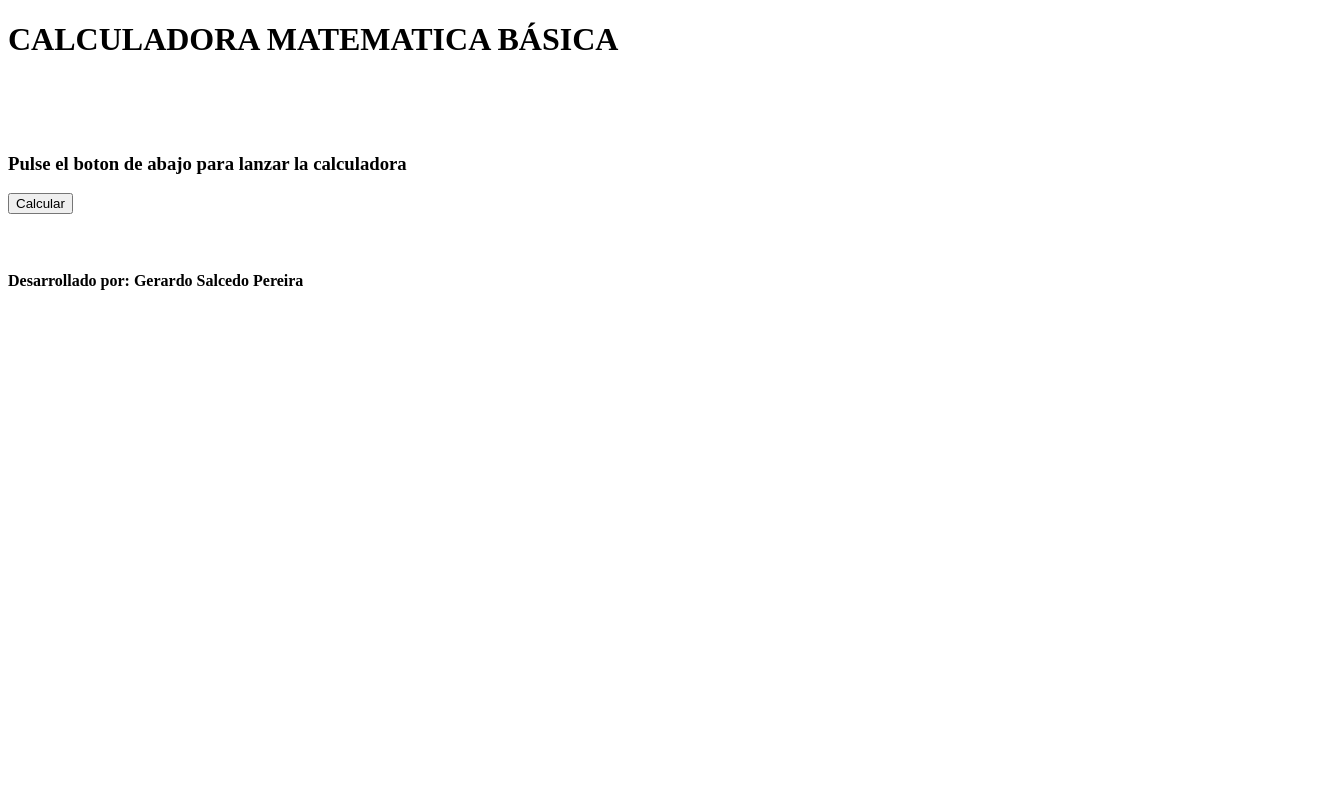
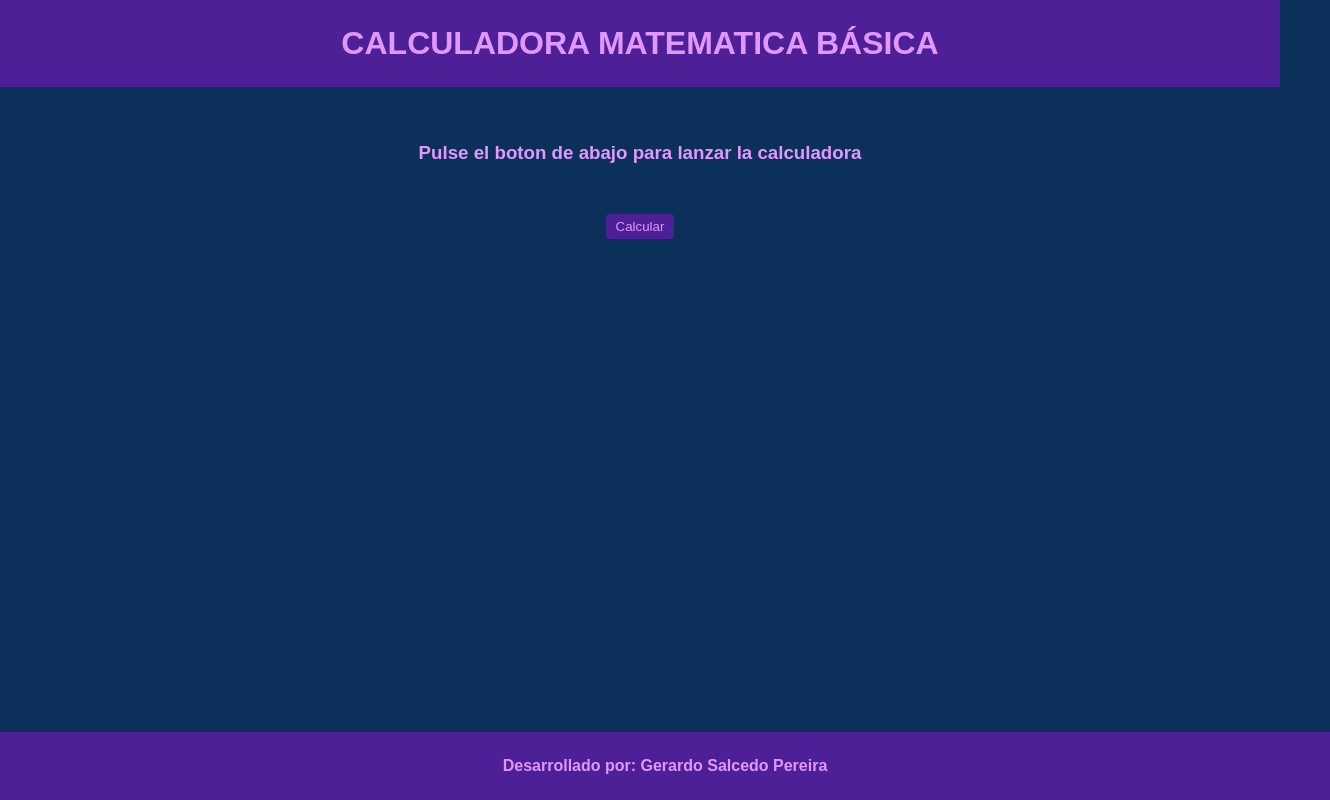
Before and after one commit to Ing-salcedo/CalculadoraJS, a plain HTML site: page Index.html in a window 1280 px wide. Shown: the whole page, 1330 px wide, since content can reach past the window. Drawn offline with Linux system fonts and the light colour scheme.

Commit message:
Style: Se agrega hoja de estilos

```diff
--- a/Index.html
+++ b/Index.html
@@ -4,13 +4,16 @@
     <meta charset="UTF-8">
     <meta name="viewport" content="width=device-width, initial-scale=1.0">
     <title>CALCULADORA</title>
+    <link rel="stylesheet" href="styles.css">
 </head>
 <body>
-    <h1>CALCULADORA MATEMATICA BÁSICA</h1>
-    <br><br><br>
-    <h3 id="respuesta">Pulse el boton de abajo para lanzar la calculadora</h3>
-    <button>Calcular</button>
-    <br><br><br>
+    <header>
+        <h1>CALCULADORA MATEMATICA BÁSICA</h1>
+    </header>
+    <section id="contenido">
+        <h3 id="respuesta">Pulse el boton de abajo para lanzar la calculadora</h3>
+        <button>Calcular</button>
+    </section>
     <footer>
         <h4>Desarrollado por: Gerardo Salcedo Pereira</h4>
     </footer>
--- /dev/null
+++ b/styles.css
@@ -0,0 +1,48 @@
+* {
+    font-family: "Ubuntu", sans-serif;
+    margin: 0px;
+    padding: 0px;
+}
+
+body{
+    background-color: rgb(11,48,90);
+    text-align: center;
+    color: rgb(226, 151,255);;
+
+}
+button {
+    background-color: rgb(77, 32,151);
+    border: none;
+    border-radius: 4px;
+    color: rgb(226, 151,255);
+    cursor: pointer;
+    padding: 5px 10px;
+}
+
+button:hover{
+    border-radius: 4px;
+    border: 1px solid rgb(130, 112, 158);
+}
+
+h1{
+    background-color: rgb(77, 32,151);
+    margin: 0px;
+    text-align: center;
+    padding: 25px;
+}
+h3{
+    padding: 50px;
+}
+
+footer {
+    background-color: rgb(77, 32,151);
+    bottom: 0;
+    margin: 0px;
+    padding: 25px;
+    position: absolute;
+    text-align: center;
+    width: 100%;
+}
+#contenido{
+    padding: 5px;
+}
```
